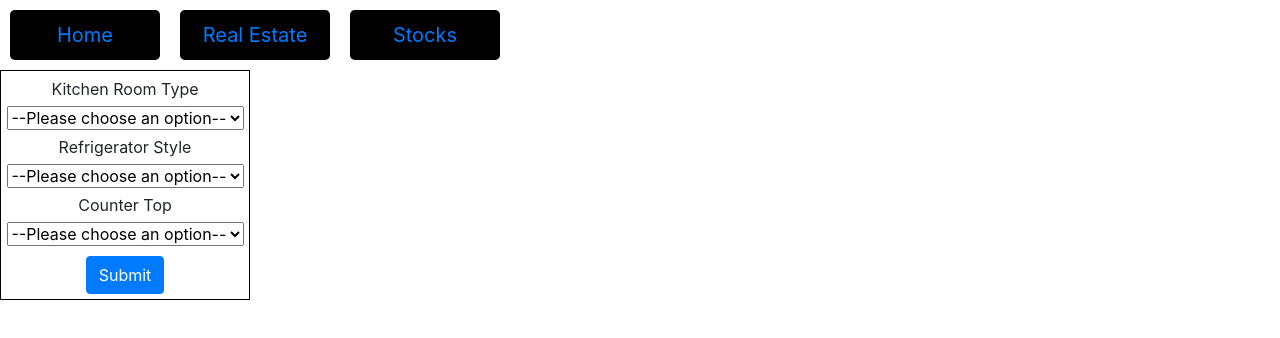
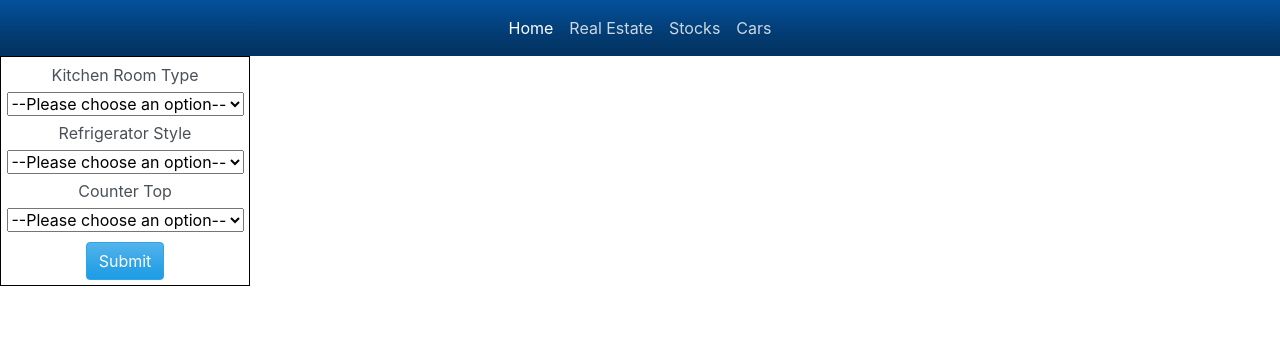
Before and after one commit to tla111/investing-in-investing_frontend, a React (Create React App) app: page /realestate in a window 1280 px wide. Shown: the top 338 px of the page. Built offline with nearby package versions, Linux system fonts and the light colour scheme; no server answers.

Commit message:
navbar has bootswatch theme

```diff
--- a/package.json
+++ b/package.json
@@ -8,6 +8,7 @@
     "@testing-library/user-event": "^12.6.0",
     "axios": "^0.21.1",
     "bootstrap": "^4.5.3",
+    "bootswatch": "^4.5.3",
     "react": "^17.0.1",
     "react-bootstrap": "^1.4.0",
     "react-dom": "^17.0.1",
--- a/src/App.js
+++ b/src/App.js
@@ -19,6 +19,7 @@ function App() {
           <RealEstate />
         </Route>
         <Route exact path='/stock'></Route>
+        <Route exact path='/cars'></Route>
       </Switch>
     </Router>
   );
--- a/src/components/navigation/Navigation.js
+++ b/src/components/navigation/Navigation.js
@@ -1,20 +1,36 @@
 import React from 'react';
 import { Link } from 'react-router-dom';
+import { Nav } from 'react-bootstrap';
+import 'bootswatch/dist/cerulean/bootstrap.min.css';
 import './nav.css';
 
 const Navigation = () => {
   return (
-    <div>
-      <button className='btn btn-lg link_buttons'>
-        <Link to='/'>Home</Link>
-      </button>
-      <button className='btn btn-lg link_buttons'>
-        <Link to='/realestate'>Real Estate</Link>
-      </button>
-      <button className='btn btn-lg link_buttons'>
-        <Link to='/stocks'>Stocks</Link>
-      </button>
-    </div>
+    <Nav className='navbar navbar-expand-lg navbar-dark bg-dark'>
+      <ul className='navbar-nav mx-auto'>
+        <li className='nav-item active'>
+          <Link to='/' className='nav-link'>
+            Home
+            <span className='sr-only'>(current)</span>
+          </Link>
+        </li>
+        <li className='nav-item'>
+          <Link to='/realestate' className='nav-link'>
+            Real Estate
+          </Link>
+        </li>
+        <li className='nav-item'>
+          <Link to='/stocks' className='nav-link' href='#'>
+            Stocks
+          </Link>
+        </li>
+        <li className='nav-item'>
+          <Link to='/cars' className='nav-link'>
+            Cars
+          </Link>
+        </li>
+      </ul>
+    </Nav>
   );
 };
 
--- a/src/components/real-estate/real-estate-screen/RealEstate.js
+++ b/src/components/real-estate/real-estate-screen/RealEstate.js
@@ -1,7 +1,7 @@
 import React from 'react';
 import { Container, Row } from 'react-bootstrap';
 import KitchenForm from '../forms/KitchenForm';
-import KitchenData from '../rooms/kitchen/KitchenData';
+// import KitchenData from '../rooms/kitchen/KitchenData';
 
 const RealEstate = () => {
   return (
@@ -9,9 +9,9 @@ const RealEstate = () => {
       <Row className='forms_container'>
         <KitchenForm />
       </Row>
-      <Row className='room_data_container'>
+      {/* <Row className='room_data_container'>
         <KitchenData />
-      </Row>
+      </Row> */}
     </Container>
   );
 };
```
Also changed, not shown: 2 other files (tests, documents, lock files or other folders).
